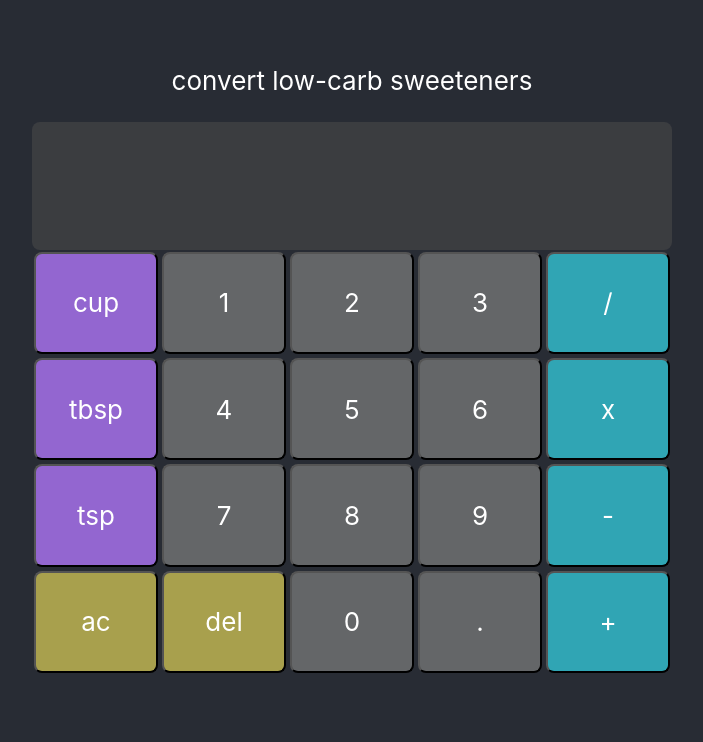
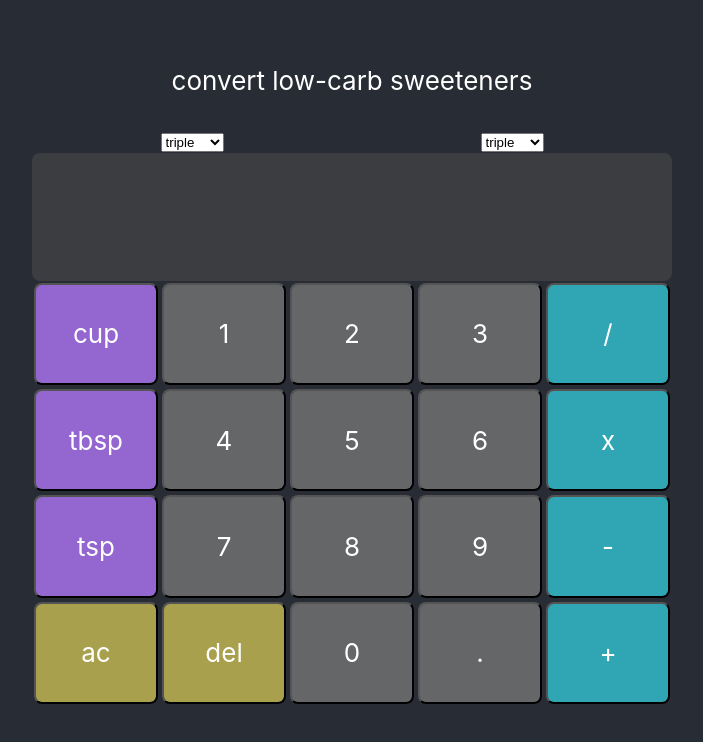
Before and after one commit to jmalochee/alt-sweet, a React (Create React App) app: page / in a window 1280 px wide. Shown: the top 742 px of the page, without its empty margins (288-991 px from the left). Built offline with nearby package versions, Linux system fonts and the light colour scheme.

Commit message:
added from/to divs and select elements

```diff
--- a/src/App.css
+++ b/src/App.css
@@ -71,3 +71,11 @@ button:hover {
 	background-color: gray;
 	border-radius: 5vmin;
 }
+
+#from-to {
+	display: flex;
+}
+
+#from, #to {
+	width: 50%;
+}
--- a/src/components/Calculator.js
+++ b/src/components/Calculator.js
@@ -2,6 +2,7 @@ import React, {Component} from "react";
 import Button from "./Button";
 import Display from "./Display";
 import Qty from "js-quantities"
+import SelectField from "./SelectField"
 
 //the style choice here mimics keypad arrangement
 const btnProps = [
@@ -40,7 +41,9 @@ class Calculator extends Component {
 				qty: "",
 				unit: ""
 			},
-			amts: []
+			amts: [],
+			from: "",
+			to: ""
 		}
 	}
 
@@ -138,13 +141,20 @@ class Calculator extends Component {
 		})
 	}
 
+	selectFrom = (event) => {
+		this.setState({ from: event.value })
+	}
+
+	selectTo = (event) => {
+		this.setState({ to: event.value })
+	}
+
 	componentDidMount(){
     document.addEventListener("keydown", this.getKeyPressValue)
 	}
 
 	render() {
 		const btnLayout = btnProps.map((btn, index) => (
-
 			<Button
 				key={index}
 				btnType={btn.type}
@@ -155,6 +165,24 @@ class Calculator extends Component {
 
 		return(
 			<div id="Calculator">
+				<div id="from-to">
+					<div id="from">
+						<SelectField
+							name="select-from"
+							label="recipe sweetner"
+							selectedOption={this.state.from}
+							handlerFunction={this.selectFrom}
+						/>
+					</div>
+					<div id="to">
+						<SelectField
+							name="select-to"
+							label="preferred sweetner"
+							selectedOption={this.state.to}
+							handlerFunction={this.selectTo}
+						/>
+					</div>
+				</div>
 				<Display
 					amt={this.state.amt}
 					amts={this.state.amts}
--- /dev/null
+++ b/src/components/SelectField.js
@@ -0,0 +1,25 @@
+import React from "react"
+
+const options = [
+	{ name: "triple", value: "3" },
+	{ name: "double", value: "2" },
+	{ name: "single", value: "1" }
+]
+
+const SelectField = props => {
+	const optionElements = options.map((item, index) => (
+		<option value={item.value} key={index}> {item.name} </option>
+	))
+
+	return(
+		<select
+			name={props.name}
+			value={props.selectedOption}
+			onChange={props.handlerFunction}
+		>
+			{optionElements}
+		</select>
+	)
+}
+
+export default SelectField
```
